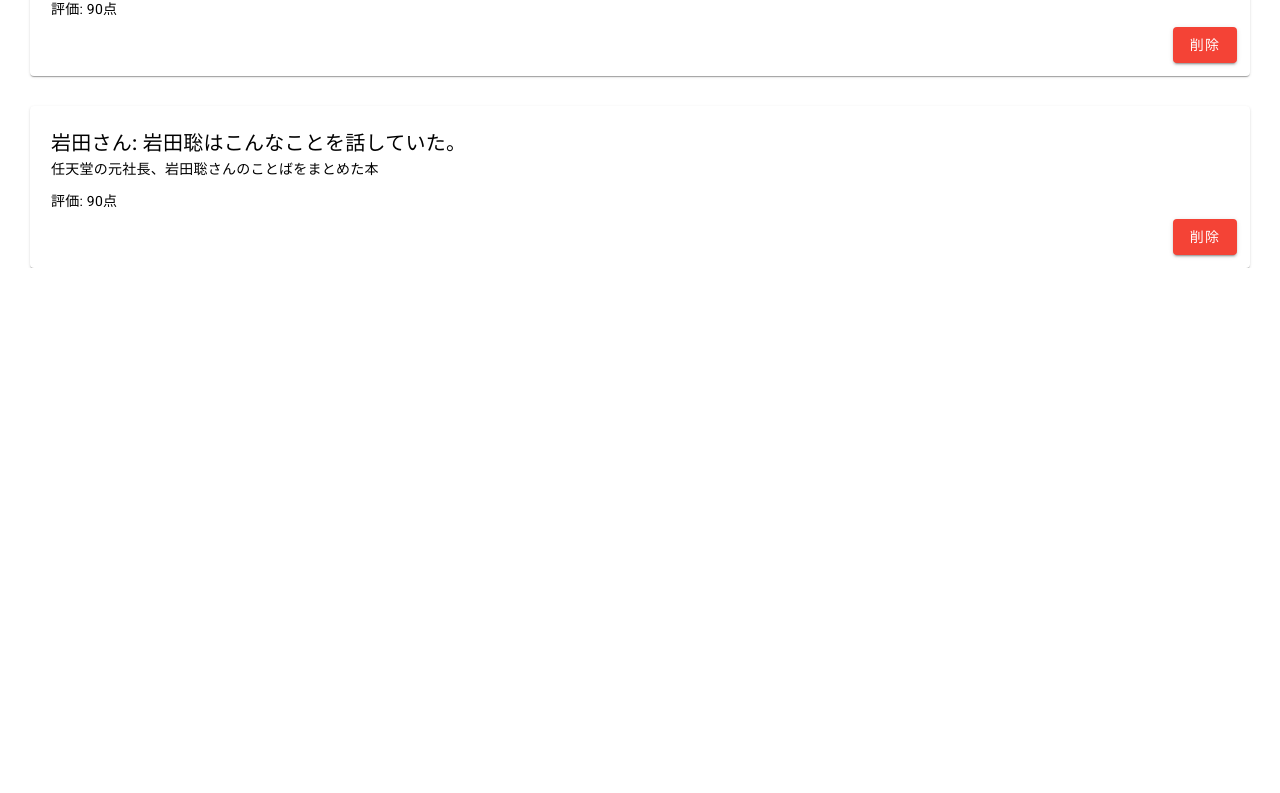
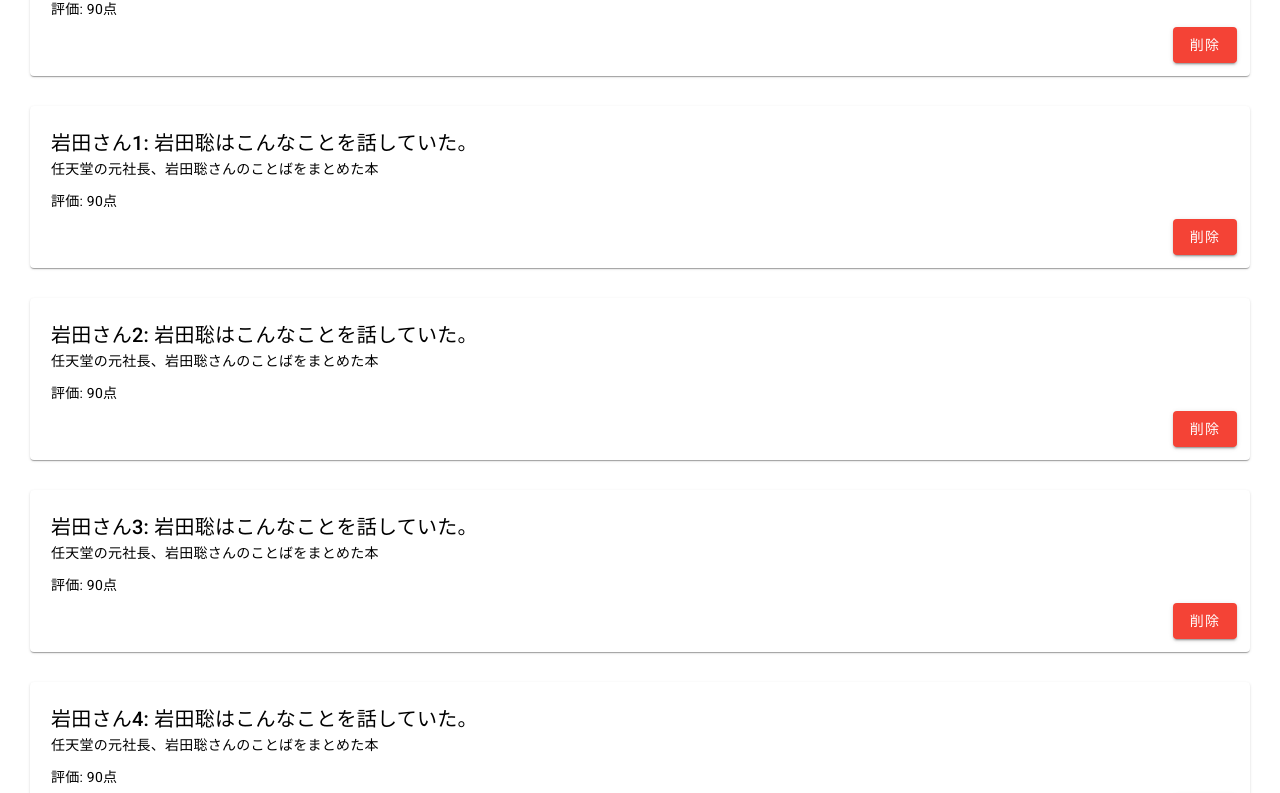
Before and after one commit to ak03120/intern-kumada-ex, an Angular app in the folder intern-book-app/: page / in a window 1280 px wide. Shown: the part 594-1387 px from the top of the page. Before the commit the page ends 862 px from the top, so only its background shows below. Built offline with nearby package versions, Linux system fonts and the light colour scheme.

Commit message:
書籍の削除ができるようにしました

```diff
--- a/intern-book-app/src/app/components/card/card.component.html
+++ b/intern-book-app/src/app/components/card/card.component.html
@@ -7,6 +7,6 @@
         <p>評価: {{book.evaluation}}点</p>
     </mat-card-content>
     <mat-card-actions align="end">
-        <button mat-raised-button color="warn">削除</button>
+        <button mat-raised-button color="warn" (click)="deleteCard(book.id)">削除</button>
     </mat-card-actions>
 </mat-card>
--- a/intern-book-app/src/app/components/card/card.component.ts
+++ b/intern-book-app/src/app/components/card/card.component.ts
@@ -9,4 +9,9 @@
 
 export class CardComponent {
   @Input() book?: Book;
+  @Output() deleteCardEvent = new EventEmitter<number>();
+
+  deleteCard(id: number) {
+    this.deleteCardEvent.emit(id);
+  }
 }
--- a/intern-book-app/src/app/pages/list/list.component.html
+++ b/intern-book-app/src/app/pages/list/list.component.html
@@ -27,4 +27,4 @@
   </mat-card-actions>
 </mat-card>
 
-<app-card *ngFor="let book of bookList;" [book]="book"></app-card>
+<app-card *ngFor="let book of bookList;" [book]="book" (deleteCardEvent)="onDelete($event)"></app-card>
--- a/intern-book-app/src/app/pages/list/list.component.ts
+++ b/intern-book-app/src/app/pages/list/list.component.ts
@@ -8,12 +8,25 @@
   styleUrls: ['./list.component.scss']
 })
 export class ListComponent {
-  cbook: Book = {name: '', detail: '', evaluation: 0};
+  cbook: Book = {id: 0, name: '', detail: '', evaluation: 0};
   bookList: Book[] = [
-    { name: 'アンドロイドは電気羊の夢を見るか?', detail: '第三次大戦後の未来、サンフランシスコを舞台に賞金稼ぎのリック・デッカードが火星から逃亡してきた8体のアンドロイドを「処理」するというあらすじ', evaluation: 90 },
-    { name: '岩田さん: 岩田聡はこんなことを話していた。', detail: '任天堂の元社長、岩田聡さんのことばをまとめた本', evaluation: 90 }
+    { id: 0, name: 'アンドロイドは電気羊の夢を見るか?', detail: '第三次大戦後の未来、サンフランシスコを舞台に賞金稼ぎのリック・デッカードが火星から逃亡してきた8体のアンドロイドを「処理」するというあらすじ', evaluation: 90 },
+    { id: 1, name: '岩田さん1: 岩田聡はこんなことを話していた。', detail: '任天堂の元社長、岩田聡さんのことばをまとめた本', evaluation: 90 },
+    { id: 2, name: '岩田さん2: 岩田聡はこんなことを話していた。', detail: '任天堂の元社長、岩田聡さんのことばをまとめた本', evaluation: 90 },
+    { id: 3, name: '岩田さん3: 岩田聡はこんなことを話していた。', detail: '任天堂の元社長、岩田聡さんのことばをまとめた本', evaluation: 90 },
+    { id: 4, name: '岩田さん4: 岩田聡はこんなことを話していた。', detail: '任天堂の元社長、岩田聡さんのことばをまとめた本', evaluation: 90 },
+    { id: 5, name: '岩田さん5: 岩田聡はこんなことを話していた。', detail: '任天堂の元社長、岩田聡さんのことばをまとめた本', evaluation: 90 }
   ];
   onAdd(): void {
-    this.bookList.push({name: this.cbook.name, detail: this.cbook.detail, evaluation: this.cbook.evaluation});
+    this.bookList.push({
+      id: this.bookList.length,
+      name: this.cbook.name,
+      detail: this.cbook.detail,
+      evaluation: this.cbook.evaluation
+    });
+  }
+  onDelete(id: number): void {
+    this.bookList = this.bookList.filter((item) => item.id !== id);
+
   }
 }
--- a/intern-book-app/src/app/types/book.ts
+++ b/intern-book-app/src/app/types/book.ts
@@ -1,4 +1,5 @@
 export interface Book {
+    id: number;
     name: string;
     detail: string;
     evaluation: number;
```
